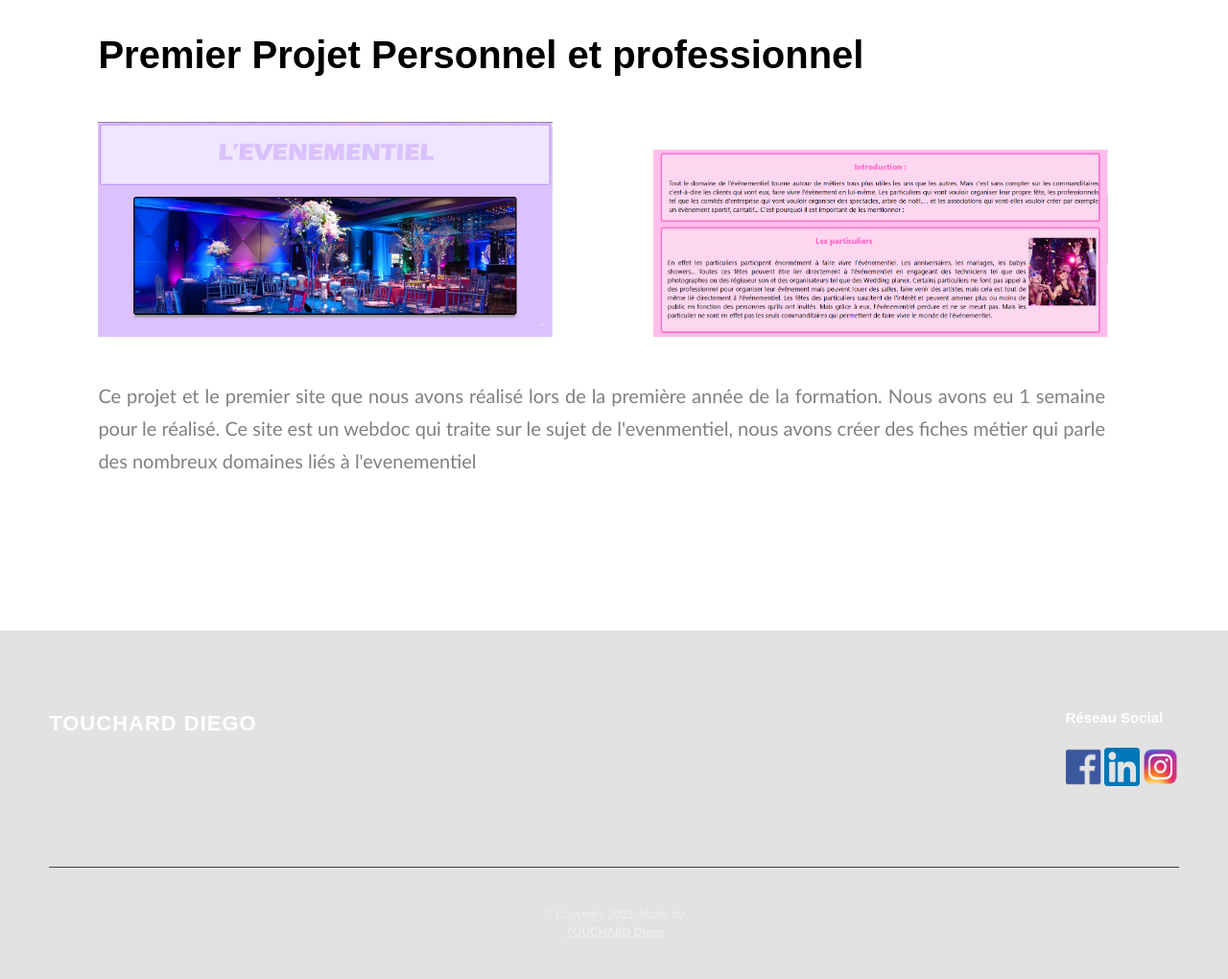
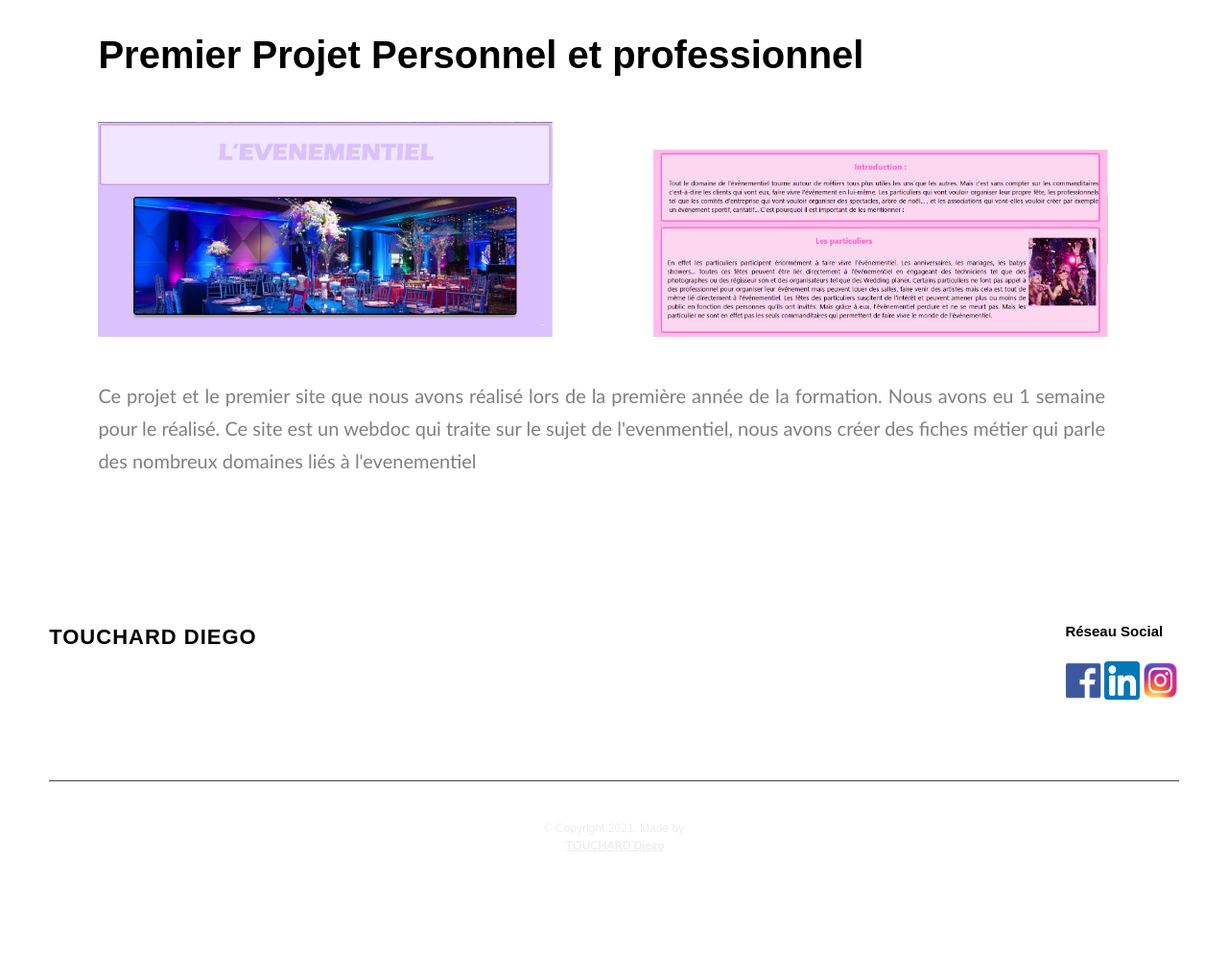
Before and after one commit to dt009715/Portfolio_Touchard_Diego, a plain HTML site: page html/projets.html in a window 1280 px wide. Shown: the part 1784-2804 px from the top of the page at 96% size. After the commit the page ends 2714 px from the top, so only its background shows below. Drawn offline with Linux system fonts and the light colour scheme; a script that the page names is missing.

Commit message:
update3
3eme update

```diff
--- a/css/projet1.css
+++ b/css/projet1.css
@@ -855,8 +855,7 @@ p {
 }
 
 .main-footer {
-  background: rgba(90, 90, 90, 0.178);
-  color: #fff;
+  background: rgba(90, 90, 90, 0.178)
   margin-top: 20vh;
 }
 
--- a/css/style.css
+++ b/css/style.css
@@ -865,7 +865,6 @@ p {
 
 .main-footer {
   background: rgba(90, 90, 90, 0.178);
-  color: #fff;
 
 }
 
```
